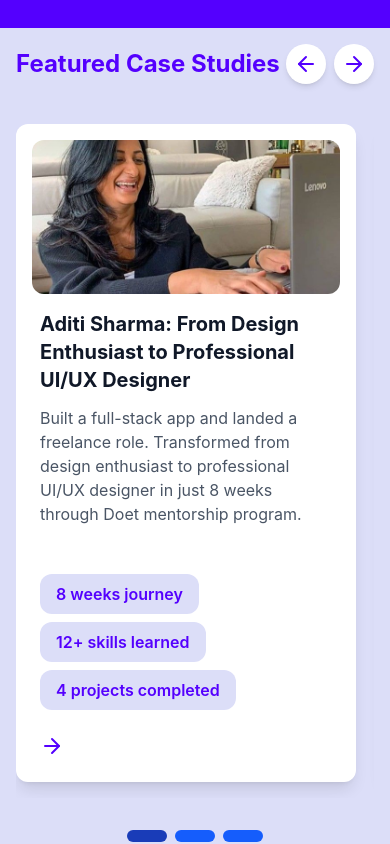
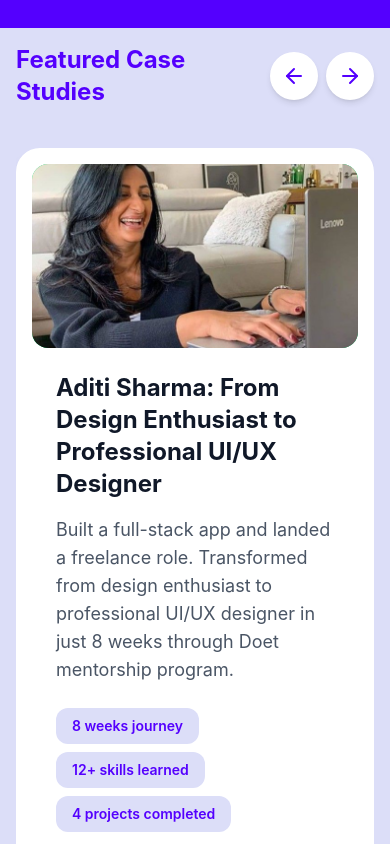
Before and after one commit to Vedehii/ReactWebsite, a React app: page / in a window 390 px wide. Shown: the part 8120-8964 px from the top of the page. Built offline with nearby package versions, Linux system fonts and the light colour scheme; the HTML template or start-up script is replaced by a standard one.

Commit message:
Updation

```diff
--- a/src/components/CaseStudies.jsx
+++ b/src/components/CaseStudies.jsx
@@ -20,18 +20,22 @@ const ArrowRight = ({ className = "" }) => (
 );
 
 const TagPill = ({ text, bgColor, textColor }) => (
-  <div className={`px-4 py-2 text-base font-semibold rounded-xl ${bgColor} ${textColor}`}>
+  <div className={`px-4
+   py-2 text-sm sm:text-base font-semibold rounded-xl ${bgColor} ${textColor}`}>
     {text}
   </div>
 );
 
 const CaseStudyCard = ({ data }) => (
-  <div className="bg-white rounded-xl shadow-lg hover:shadow-blue-400/50 transition-shadow duration-300 flex flex-col h-full overflow-visible">
-    <div className="p-4 sm:p-6">
+  <div className="bg-white rounded-3xl shadow-lg hover:shadow-blue-400/50 transition-shadow duration-300 flex flex-col overflow-hidden h-full">
+    {/* Unified container for image + content */}
+    <div className="flex flex-col h-full px-4 sm:px-6 md:px-12 lg:px-12 py-4 sm:py-6">
+
+      <div className="w-full aspect-[16/9] overflow-hidden bg-green-400 rounded-2xl">
         <img
           src={data.imageUrl}
           alt={data.title}
-        className="w-full h-auto object-cover transition-transform duration-500 hover:scale-[1.03] aspect-[2/1] rounded-xl"
+          className="w-full h-full object-cover transition-transform duration-500 hover:scale-[1.03]"
           onError={(e) => {
             e.target.onerror = null;
             e.target.src = "https://placehold.co/1200x600/f3e8ff/5b21b6?text=Image+Not+Found";
@@ -39,9 +43,9 @@ const CaseStudyCard = ({ data }) => (
         />
       </div>
 
-    <div className="px-6 pb-6 pt-0 md:px-8 md:pb-8 flex flex-col flex-grow">
-      <h2 className="text-xl sm:text-2xl font-bold text-gray-900 mb-3">{data.title}</h2>
-      <p className="text-gray-600 text-base mb-6 flex-grow">{data.description}</p>
+      <div className="p-6 sm:p-8 flex flex-col flex-grow">
+        <h2 className="text-2xl sm:text-3xl font-bold text-gray-900 mb-4">{data.title}</h2>
+        <p className="text-gray-600 text-lg sm:text-xl mb-6 flex-grow">{data.description}</p>
         <div className="flex flex-wrap gap-2 mb-6">
           {data.tags.map((tag, index) => (
             <TagPill key={index} text={tag.text} bgColor={tag.bgColor} textColor={tag.textColor} />
@@ -49,6 +53,7 @@ const CaseStudyCard = ({ data }) => (
         </div>
         <div className="mt-auto flex items-center group cursor-pointer">
           <ArrowRight />
+        </div>
       </div>
     </div>
   </div>
@@ -112,19 +117,19 @@ export default function App() {
   const goToNext = () => scrollToCard(currentIndex === totalCards - 1 ? 0 : currentIndex + 1);
 
   return (
-    <div className="min-h-screen bg-[#DCDEF8] p-4 sm:p-8 font-['Inter'] overflow-x-hidden py-4 px-4">
+    <div className="min-h-screen bg-[#DCDEF8] p-4 sm:p-8 font-['Inter'] overflow-x-hidden">
       <div className="max-w-7xl mx-auto mb-10 flex justify-between items-center">
         <h1 className="text-2xl sm:text-3xl font-bold text-[#5400FE]">Featured Case Studies</h1>
         <div className="flex space-x-2">
           <button
             onClick={goToPrev}
-            className="w-10 h-10 bg-white rounded-full shadow-md flex items-center justify-center hover:bg-[#5400FE]/10 transition"
+            className="w-12 h-12 bg-white rounded-full shadow-md flex items-center justify-center hover:bg-[#5400FE]/10 transition"
           >
             <ArrowRight className="rotate-180" />
           </button>
           <button
             onClick={goToNext}
-            className="w-10 h-10 bg-white rounded-full shadow-md flex items-center justify-center hover:bg-[#5400FE]/10 transition"
+            className="w-12 h-12 bg-white rounded-full shadow-md flex items-center justify-center hover:bg-[#5400FE]/10 transition"
           >
             <ArrowRight />
           </button>
@@ -134,14 +139,14 @@ export default function App() {
       <div className="max-w-6xl mx-auto w-full">
         <div
           ref={carouselRef}
-          className="flex overflow-x-scroll snap-x snap-mandatory space-x-6 pb-4 md:pb-6 scroll-smooth no-scrollbar"
+          className="flex overflow-x-scroll snap-x snap-mandatory space-x-6 pb-6 scroll-smooth no-scrollbar"
           style={{ WebkitOverflowScrolling: "touch", scrollbarWidth: "none", msOverflowStyle: "none" }}
         >
           {caseStudiesData.map((data, index) => (
             <div
               key={index}
               id={`card-${index}`}
-              className="flex-shrink-0 snap-start w-[95%] md:w-[calc(50%-12px)]"
+              className="flex-shrink-0 snap-start w-[100%] md:w-[calc(60%-16px)]"
             >
               <CaseStudyCard data={data} />
             </div>
@@ -154,7 +159,7 @@ export default function App() {
           <div
             key={index}
             onClick={() => scrollToCard(index)}
-            className={`h-3 w-10 rounded-full cursor-pointer transition-all duration-300 ${
+            className={`h-3 rounded-full cursor-pointer transition-all duration-300 ${
               index === currentIndex ? "w-8 bg-blue-800" : "w-3 bg-blue-600"
             }`}
           ></div>
```
Lines whose indentation alone changed are shown as unchanged.
